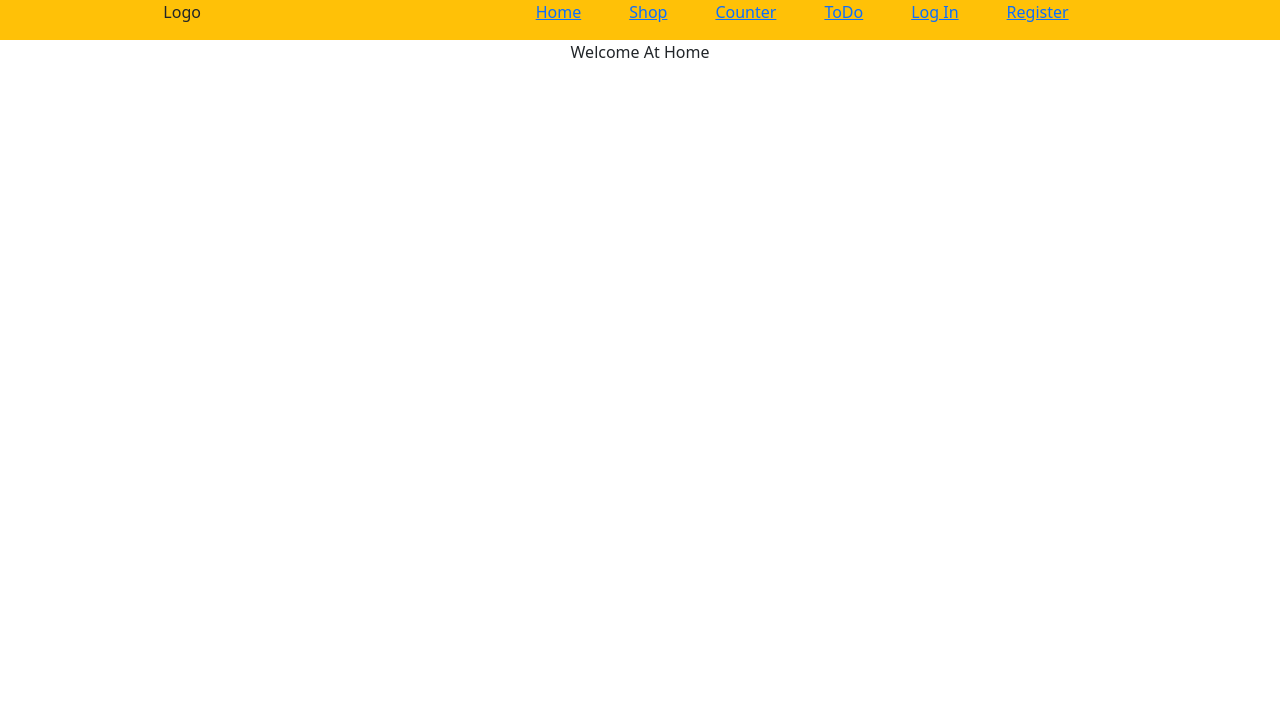
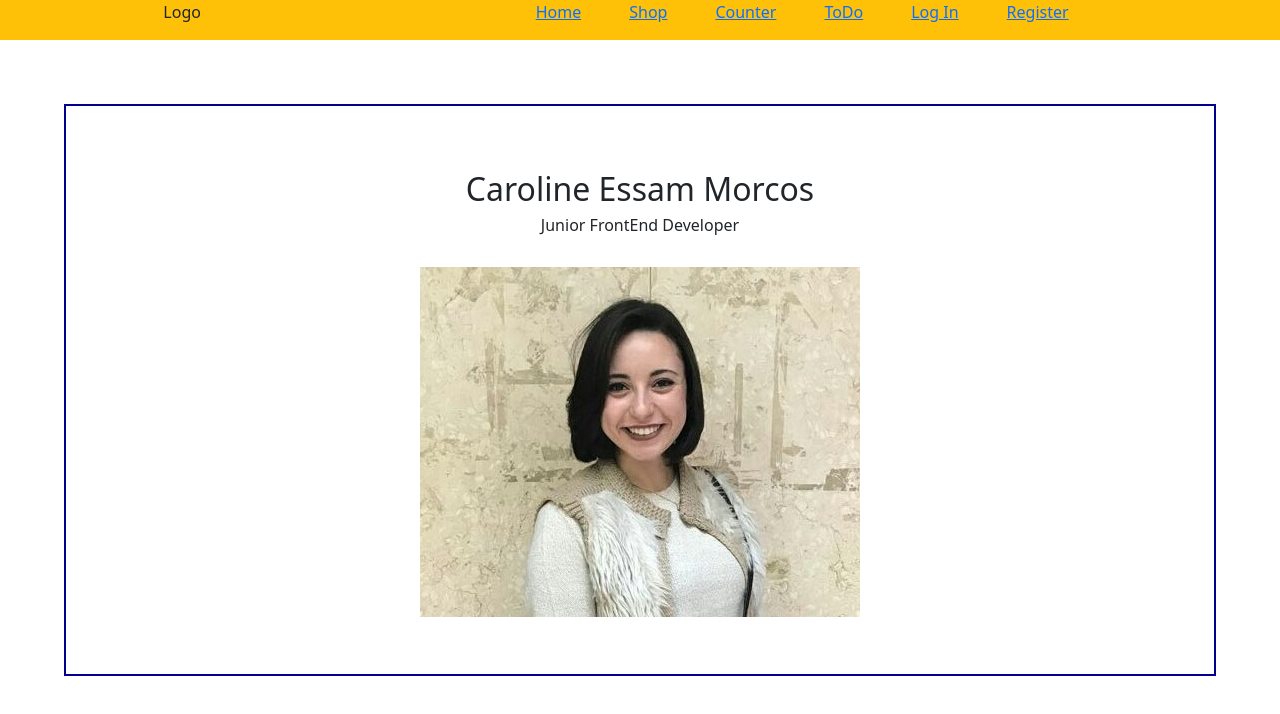
Before and after one commit to CarolineEssam18/React-Tasks, a React (Create React App) app: page / in a window 1280 px wide. Shown: the top 714 px of the page. Built offline with nearby package versions, Linux system fonts and the light colour scheme.

Commit message:
final edits

```diff
--- a/src/components/Home.jsx
+++ b/src/components/Home.jsx
@@ -1,9 +1,14 @@
 import React from 'react'
-
+import './home.css'
+import personal from '../assets/WhatsApp Image 2021-07-05 at 4.34.44 AM.jpeg'
 export const Home = () => {
     return (
-        <div>
-            Welcome At Home
+        <div className="maindiv">
+          <div>
+            <h2>Caroline Essam Morcos</h2>
+            <h6>Junior FrontEnd Developer</h6>
+          </div>
+          <img src={personal}  className="personalimage"/>
         </div>
     )
 }
--- a/src/components/Login.jsx
+++ b/src/components/Login.jsx
@@ -32,8 +32,8 @@ const LoginForm = () => {
         </label>
         <input type="password" id="password" name="password"  value={formik.values.password}
           onChange={formik.handleChange}  onBlur={formik.handleBlur}/>
-           {formik.touched.email && formik.errors.email && (
-          <div style={{ color: "red" }}>{formik.errors.email}</div>
+           {formik.touched.password && formik.errors.password && (
+          <div style={{ color: "red" }}>{formik.errors.password}</div>
         )}
 
         <label htmlFor="rememberMe" style={{ display: "block" }}>
--- a/src/components/ShowCounter.jsx
+++ b/src/components/ShowCounter.jsx
@@ -12,8 +12,12 @@ function ShowCounter(){
     }
    return(
        <>
+        <h2 className="pt-5 text-warning">This Is A Simple Counter</h2>
         <div className="nav">
-            {counter}
+
+           <div className="counter">
+                {counter}
+           </div>
             <div className="containerbtn">
             <Buttons counter={counter} decrease={decrease} increase={increase} />
 
--- /dev/null
+++ b/src/components/home.css
@@ -0,0 +1,11 @@
+.maindiv{
+    margin: 5%;
+    padding-top: 5%;
+    border-color: darkblue;
+    border-width: 2px;
+    border-style: solid;
+}
+.personalimage{
+    padding-bottom: 5%;
+    padding-top: 2%;
+}
--- a/src/components/showcounter.css
+++ b/src/components/showcounter.css
@@ -8,3 +8,13 @@
     margin-left: 3%;
     justify-content: space-between;
 }
+
+.counter{
+    background-color: blue;
+    color: white;
+    padding: 1%;
+    border-color: blue;
+    border-width: 2px;
+    border-style: solid;
+    border-radius: 5%;
+}
```
Also changed, not shown: src/assets/WhatsApp Image 2021-07-05 at 4.34.44 AM.jpeg (added).
